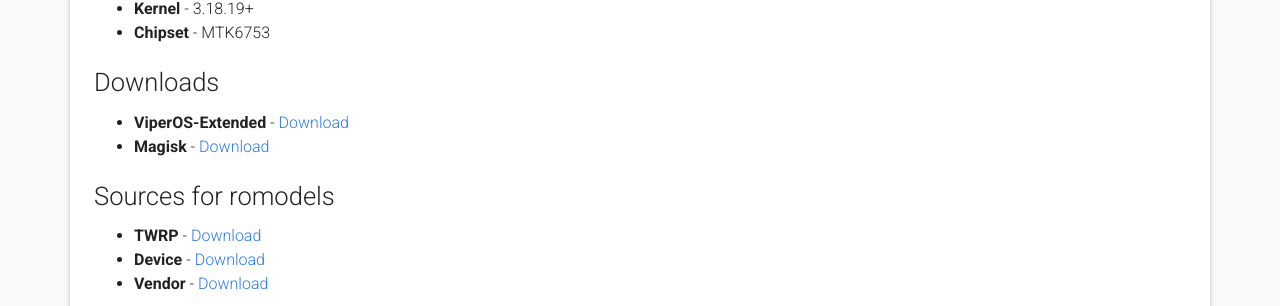
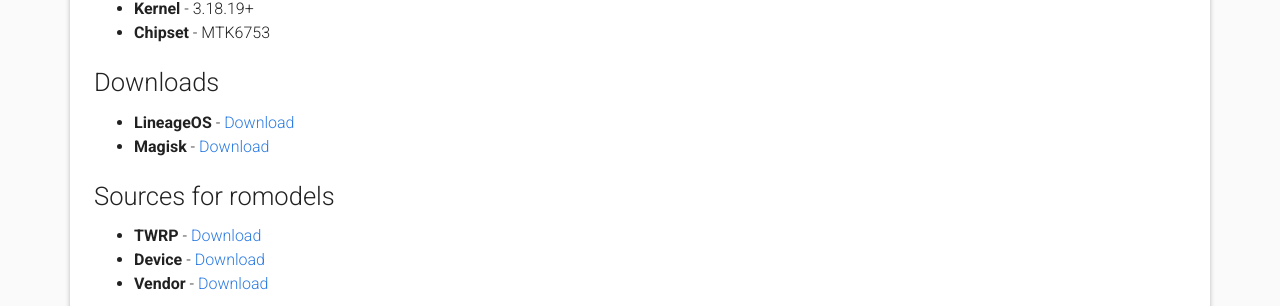
Before and after one commit to Hadenix/Hadenix.github.io, a Jekyll site: the page built from _posts/2018-09-18-lineageos-14.1-Power.md, in a window 1280 px wide and 900 px high, scrolled down 1651 px. Shown: the part 150-456 px from the top of the window. Built offline with Jekyll 4.4.1, drawn with Linux system fonts in a browser that asks for light colours; nearby versions of some CDN libraries.

Commit message:
Update 2018-09-18-lineageos-14.1-Power.md

```diff
--- a/_posts/2018-09-18-lineageos-14.1-Power.md
+++ b/_posts/2018-09-18-lineageos-14.1-Power.md
@@ -38,7 +38,7 @@
 * **Chipset** - MTK6753
 
 ### Downloads
-* **ViperOS-Extended** - [Download](https://androidfilehost.com/?w=files&flid=282102)
+* **LineageOS** - [Download](https://androidfilehost.com/?w=files&flid=282102)
 * **Magisk** - [Download](https://github.com/topjohnwu/Magisk/releases/tag/v19.3)
 
 ### Sources for romodels
```
